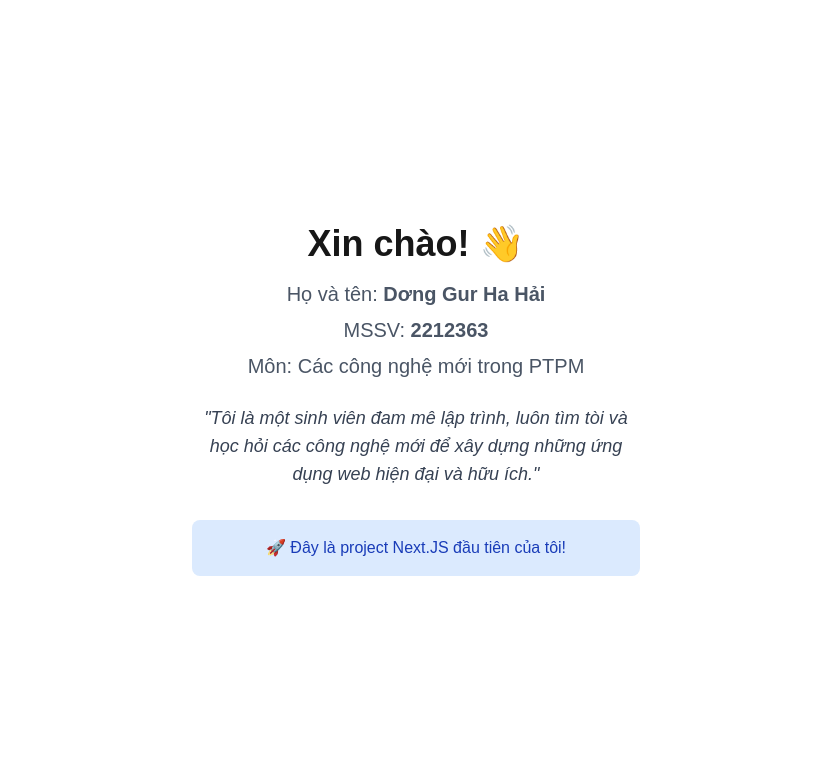
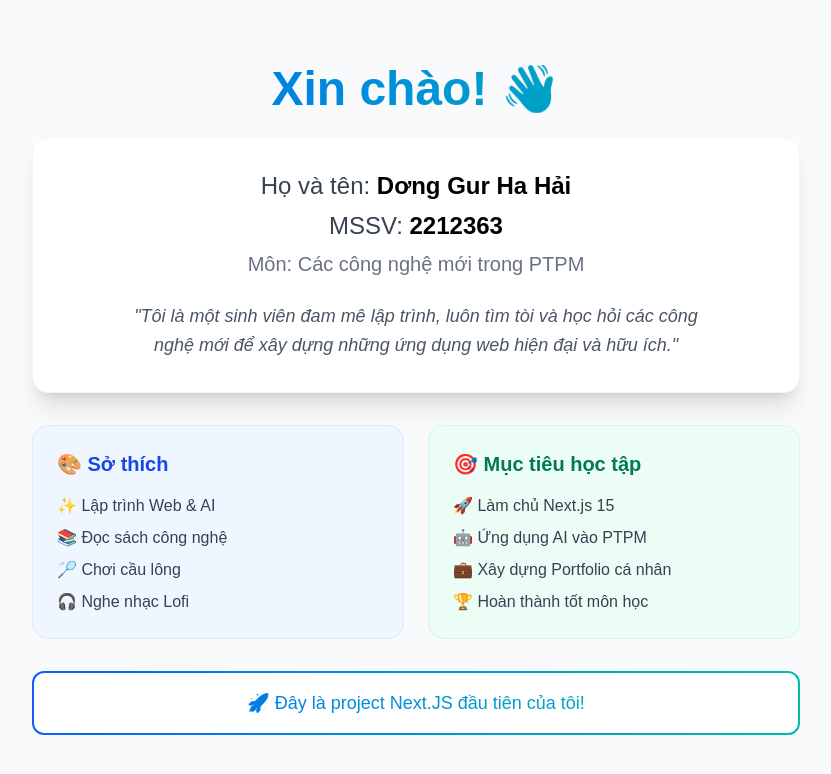
Before and after one commit to Ngocon2004/git-demo, a Next.js app in the folder ctk46-lab01/: page / in a window 1280 px wide. Shown: the top 774 px of the page, without its empty margins (224-1055 px from the left). Built offline with nearby package versions, Linux system fonts and the light colour scheme.

Commit message:
feat: add hobbies and learning goals to home page

```diff
--- a/ctk46-lab01/src/app/page.tsx
+++ b/ctk46-lab01/src/app/page.tsx
@@ -1,28 +1,59 @@
 export default function Home() {
  return (
- <main className="flex min-h-screen flex-col items-center justify-center p-8">
- <div className="text-center">
- <h1 className="text-4xl font-bold mb-4">
+ <main className="flex min-h-screen flex-col items-center justify-center p-8 bg-gray-50 dark:bg-zinc-950">
+ <div className="text-center max-w-3xl w-full">
+ <h1 className="text-5xl font-extrabold mb-6 text-transparent bg-clip-text bg-gradient-to-r from-blue-600 to-teal-500">
  Xin chào! 👋
  </h1>
- <p className="text-xl text-gray-600 mb-2">
- Họ và tên: <strong>Dơng Gur Ha Hải</strong>
+
+ <div className="bg-white dark:bg-zinc-900 p-8 rounded-2xl shadow-xl mb-8 border border-gray-100 dark:border-zinc-800">
+ <p className="text-2xl text-gray-700 dark:text-zinc-300 mb-2">
+ Họ và tên: <span className="font-bold text-black dark:text-white">Dơng Gur Ha Hải</span>
  </p>
- <p className="text-xl text-gray-600 mb-2">
- MSSV: <strong>2212363</strong>
+ <p className="text-2xl text-gray-700 dark:text-zinc-300 mb-2">
+ MSSV: <span className="font-bold text-black dark:text-white">2212363</span>
  </p>
- <p className="text-xl text-gray-600 mb-6">
+ <p className="text-xl text-gray-500 dark:text-zinc-400 mb-6">
  Môn: Các công nghệ mới trong PTPM
  </p>
 
- <div className="max-w-md mx-auto mb-8 text-lg text-gray-700 italic">
+ <div className="max-w-xl mx-auto mb-0 text-lg text-gray-600 dark:text-zinc-400 italic leading-relaxed">
  "Tôi là một sinh viên đam mê lập trình, luôn tìm tòi và học hỏi các công nghệ mới để xây dựng những ứng dụng web hiện đại và hữu ích."
  </div>
+ </div>
 
- <div className="bg-blue-100 rounded-lg p-4">
- <p className="text-blue-800">
+ <div className="grid grid-cols-1 md:grid-cols-2 gap-6 mb-8 text-left">
+ <div className="bg-blue-50 dark:bg-blue-900/20 p-6 rounded-2xl border border-blue-100 dark:border-blue-800/30">
+ <h2 className="text-xl font-bold mb-4 text-blue-700 dark:text-blue-400 flex items-center gap-2">
+ 🎨 Sở thích
+ </h2>
+ <ul className="space-y-2 text-gray-700 dark:text-zinc-300">
+ <li className="flex items-center gap-2">✨ Lập trình Web & AI</li>
+ <li className="flex items-center gap-2">📚 Đọc sách công nghệ</li>
+ <li className="flex items-center gap-2">🏸 Chơi cầu lông</li>
+ <li className="flex items-center gap-2">🎧 Nghe nhạc Lofi</li>
+ </ul>
+ </div>
+
+ <div className="bg-emerald-50 dark:bg-emerald-900/20 p-6 rounded-2xl border border-emerald-100 dark:border-emerald-800/30">
+ <h2 className="text-xl font-bold mb-4 text-emerald-700 dark:text-emerald-400 flex items-center gap-2">
+ 🎯 Mục tiêu học tập
+ </h2>
+ <ul className="space-y-2 text-gray-700 dark:text-zinc-300">
+ <li className="flex items-center gap-2">🚀 Làm chủ Next.js 15</li>
+ <li className="flex items-center gap-2">🤖 Ứng dụng AI vào PTPM</li>
+ <li className="flex items-center gap-2">💼 Xây dựng Portfolio cá nhân</li>
+ <li className="flex items-center gap-2">🏆 Hoàn thành tốt môn học</li>
+ </ul>
+ </div>
+ </div>
+
+ <div className="bg-gradient-to-r from-blue-600 to-teal-500 rounded-xl p-[2px]">
+ <div className="bg-white dark:bg-zinc-950 rounded-[10px] p-4">
+ <p className="text-lg font-medium bg-clip-text bg-gradient-to-r from-blue-600 to-teal-500 text-transparent">
  🚀 Đây là project Next.JS đầu tiên của tôi!
  </p>
+ </div>
  </div>
  </div>
  </main>
```
